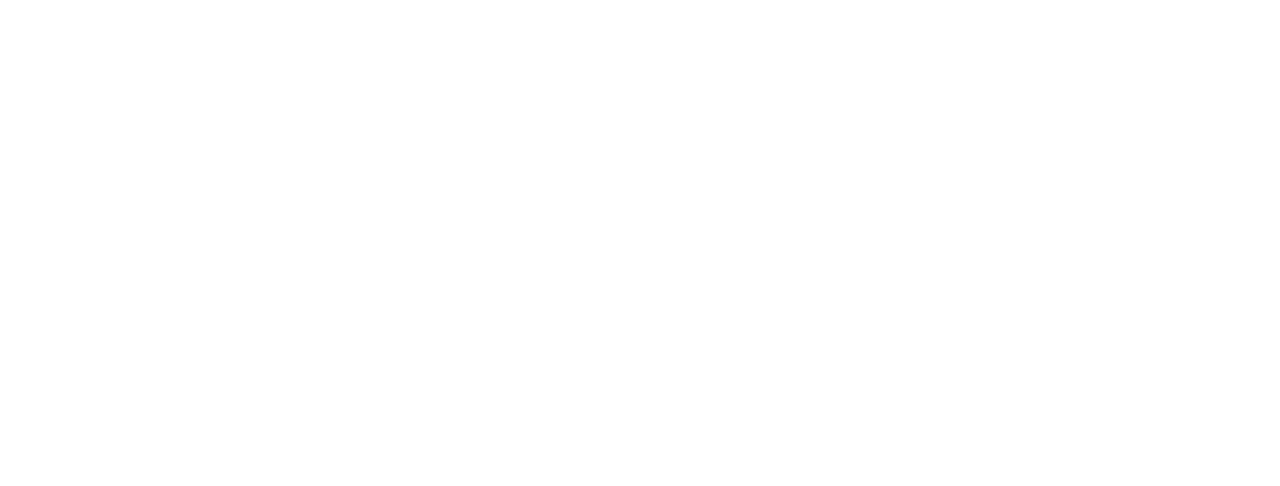
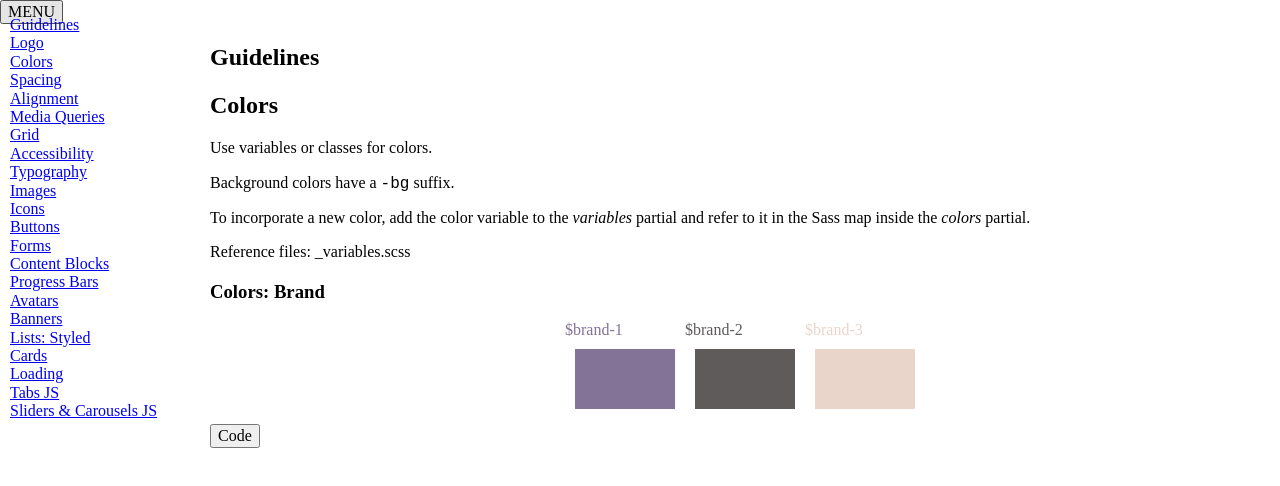
Before and after one commit to patmaj/adopt_pet, a website: page index.html in a window 1280 px wide. Drawn offline with Linux system fonts and the light colour scheme.

Commit message:
added generator of classes for colors and backgound colors + create styleguide

```diff
--- a/assets/scss/main.scss
+++ b/assets/scss/main.scss
@@ -1,2 +1,3 @@
 @import "./partials/normalize";
 @import "./partials/variables";
+@import "./partials/colors";
--- /dev/null
+++ b/assets/scss/partials/_colors.scss
@@ -0,0 +1,23 @@
+@import "./variables";
+
+//-------------------
+//Colors: Classes
+//Generates classes for colors and background colors
+
+//Sass Map to store color values
+
+$colors-map: (
+    "brand-1": $brand-1,
+    "brand-2": $brand-2,
+    "brand-3": $brand-3
+);
+
+//@each Sass loop to generate classes
+@each $name, $hex-value in $colors-map {
+    .#{$name} {
+    color: $hex-value;
+}
+    .#{$name}-bg {
+        background-color: $hex-value;
+    }
+}
--- /dev/null
+++ b/assets/scss/styleguide.scss
@@ -0,0 +1,37 @@
+.styleguide-nav {
+    position: relative;
+}
+
+.styleguide-sidebar {
+    padding-bottom: 150px;
+    height: 100vh;
+    position: fixed;
+    top: 0;
+    overflow: auto;
+    z-index: 10;
+    width: 200px;
+    padding-left: 10px;
+    list-style: none;
+}
+
+.styleguide-content {
+    margin-left: 210px;
+}
+
+.styleguide-demo-block {
+}
+
+.styleguide-demo-each {
+    &--colors {
+        display: flex;
+        justify-content: center;
+        flex-wrap: wrap;
+    }
+}
+
+.styleguide-box-demo {
+    width: 100px;
+    height: 60px;
+    display: inline-block;
+    margin: 10px;
+}
--- a/index.html
+++ b/index.html
@@ -8,8 +8,79 @@
     <title>Adopt Pet</title>
 
     <link rel="stylesheet" href="./assets/css/style.css">
+    <link rel="stylesheet" href="./assets/css/styleguide.css">
 </head>
 <body>
+<main class="main">
+    <div class="styleguide">
+        <nav class="styleguide-nav">
+            <button class="btn-styleguide-menu btn btn--brand-1 btn--xs" id="js-btn-styleguide-menu">MENU</button>
+            <ul class="styleguide-sidebar list-reset" id="js-styleguide-sidebar">
+                <li><a href="#styleguide-section-guidelines">Guidelines</a></li>
+                <li><a href="#styleguide-section-logo">Logo</a></li>
+                <li><a href="#styleguide-section-colors">Colors</a></li>
+                <li><a href="#styleguide-section-spacing">Spacing</a></li>
+                <li><a href="#styleguide-section-alignment">Alignment</a></li>
+                <li><a href="#styleguide-section-media">Media Queries</a></li>
+                <li><a href="#styleguide-section-grid">Grid</a></li>
+                <li><a href="#styleguide-section-accessibility">Accessibility</a></li>
+                <li><a href="#styleguide-section-typography">Typography</a></li>
+                <li><a href="#styleguide-section-images">Images</a></li>
+                <li><a href="#styleguide-section-icons">Icons</a></li>
+                <li><a href="#styleguide-section-buttons">Buttons</a></li>
+                <li><a href="#styleguide-section-forms">Forms</a></li>
+                <li><a href="#styleguide-section-content-blocks">Content Blocks</a></li>
+                <li><a href="#styleguide-section-progress-bars">Progress Bars</a></li>
+                <li><a href="#styleguide-section-avatars">Avatars</a></li>
+                <li><a href="#styleguide-section-banners">Banners</a></li>
+                <li><a href="#styleguide-section-lists">Lists: Styled</a></li>
+                <li><a href="#styleguide-section-cards">Cards</a></li>
+                <li><a href="#styleguide-section-loading">Loading</a></li>
+                <li><a href="#styleguide-section-tabs">Tabs <span class="styleguide-link-label">JS</span></a></li>
+                <li><a href="#styleguide-section-sliders">Sliders &amp; Carousels <span
+                        class="styleguide-link-label">JS</span></a></li>
+            </ul>
+        </nav>
+        <section class="styleguide-content">
+            <section id="styleguide-section-guidelines" class="styleguide-section">
+                <h2>Guidelines</h2>
+            </section>
+            <section id="styleguide-section-colors" class="styleguide-section">
+                <h2>Colors</h2>
+                <div class="styleguide-section-docs">
+                    <p>Use variables or classes for colors.</p>
+                    <p>Background colors have a <code class="styleguide-code-inline">-bg</code> suffix.</p>
+                    <p>To incorporate a new color, add the color variable to the <em>variables</em> partial and refer to
+                        it in the Sass map inside the <em>colors</em> partial.</p>
+                </div>
+                <div class="styleguide-section-block">
+                    <div class="styleguide-section-files">Reference files: _variables.scss</div>
+
+                    <h3>Colors: Brand</h3>
+                    <div class="styleguide-demo-block">
+                        <div class="styleguide-demo-each styleguide-demo-each--colors">
+                            <div>
+                                <div class="brand-1">$brand-1</div>
+                                <div class="styleguide-box-demo brand-1-bg"></div>
+                            </div>
+                            <div>
+                                <div class="brand-2">$brand-2</div>
+                                <div class="styleguide-box-demo brand-2-bg"></div>
+                            </div>
+                            <div>
+                                <div class="brand-3">$brand-3</div>
+                                <div class="styleguide-box-demo brand-3-bg"></div>
+                            </div>
+                        </div> <!-- /.styleguide-demo-each -->
+                        <button class="btn-styleguide-code js-btn-styleguide-code btn btn--brand-1 btn--sm">Code
+                        </button>
+                    </div> <!-- /.styleguide-demo-block -->
+                </div>
+            </section>
+        </section>
+    </div>
+</main>
+
 
 </body>
 </html>
--- a/package.json
+++ b/package.json
@@ -5,6 +5,7 @@
   "main": "index.js",
   "scripts": {
     "sass": "sass --watch ./assets/scss/main.scss ./assets/css/style.css",
+    "sass:style-guide": "sass --watch ./assets/scss/styleguide.scss ./assets/css/styleguide.css",
     "test": "echo \"Error: no test specified\" && exit 1"
   },
   "repository": {
```
Also changed, not shown: assets/css/style.css, assets/css/styleguide.css (added), 2 other files.
